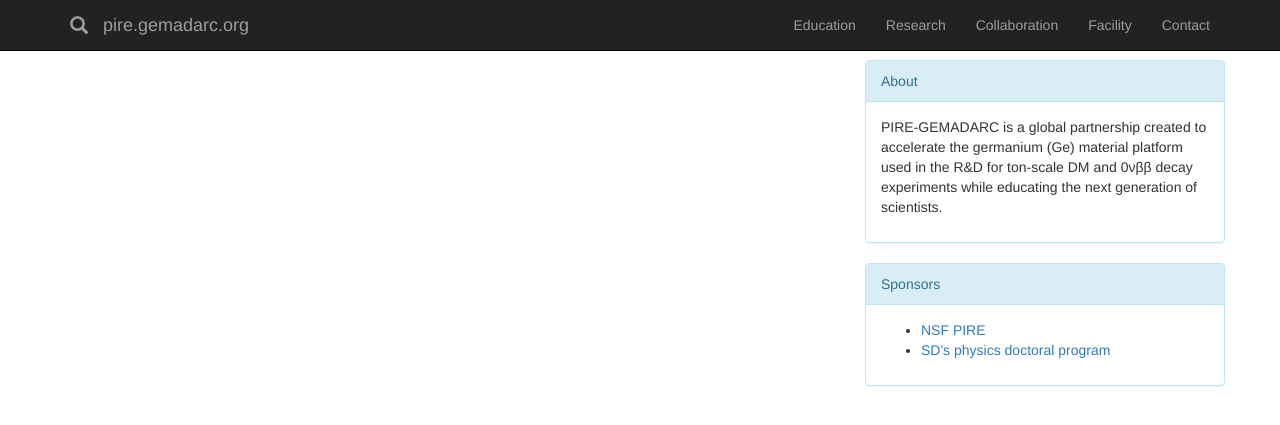
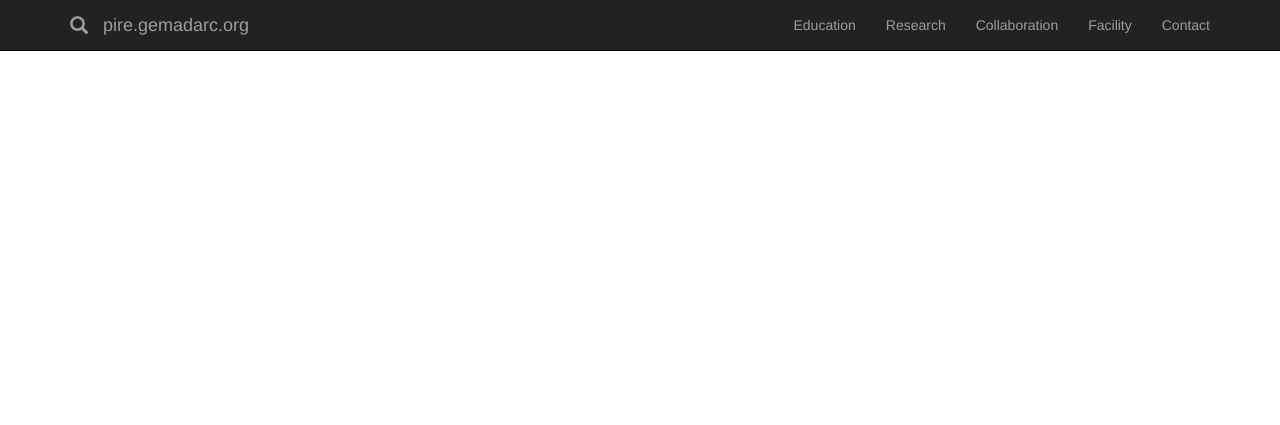
Before and after one commit to gemadarc/gemadarc.github.io, a Jekyll site: the page built from scholarship.md, in a window 1280 px wide. Shown: the top 425 px of the page. Built offline with Jekyll 4.4.1, drawn with Linux system fonts in a browser that asks for light colours; nearby versions of some CDN libraries.

Commit message:
removed side bar

```diff
--- a/_includes/foot.html
+++ b/_includes/foot.html
@@ -1,22 +1,3 @@
-</div><!-- col-md-8 -->
-<div class="col-md-4">
-  <div class="panel panel-info">
-    <div class="panel-heading">About</div>
-    <div class="panel-body">
-      <p>PIRE-GEMADARC is a global partnership created to accelerate the germanium (Ge) material platform used in the R&D for ton-scale DM and 0νββ decay experiments while educating the next generation of scientists.</p>
-    </div>
-  </div>
-  <div class="panel panel-info">
-    <div class="panel-heading">Sponsors</div>
-    <div class="panel-body">
-      <ul>
-	<li><a href="https://www.nsf.gov/funding/pgm_summ.jsp?pims_id=505038">NSF PIRE</a></li>
-	<li><a href="http://sanfordlab.org/article/1576">SD's physics doctoral program</a></li>
-      </ul>
-    </div>
-  </div>
-</div>
-</div><!-- row -->
 </div><!-- container -->
 </body>
 </html>
```
